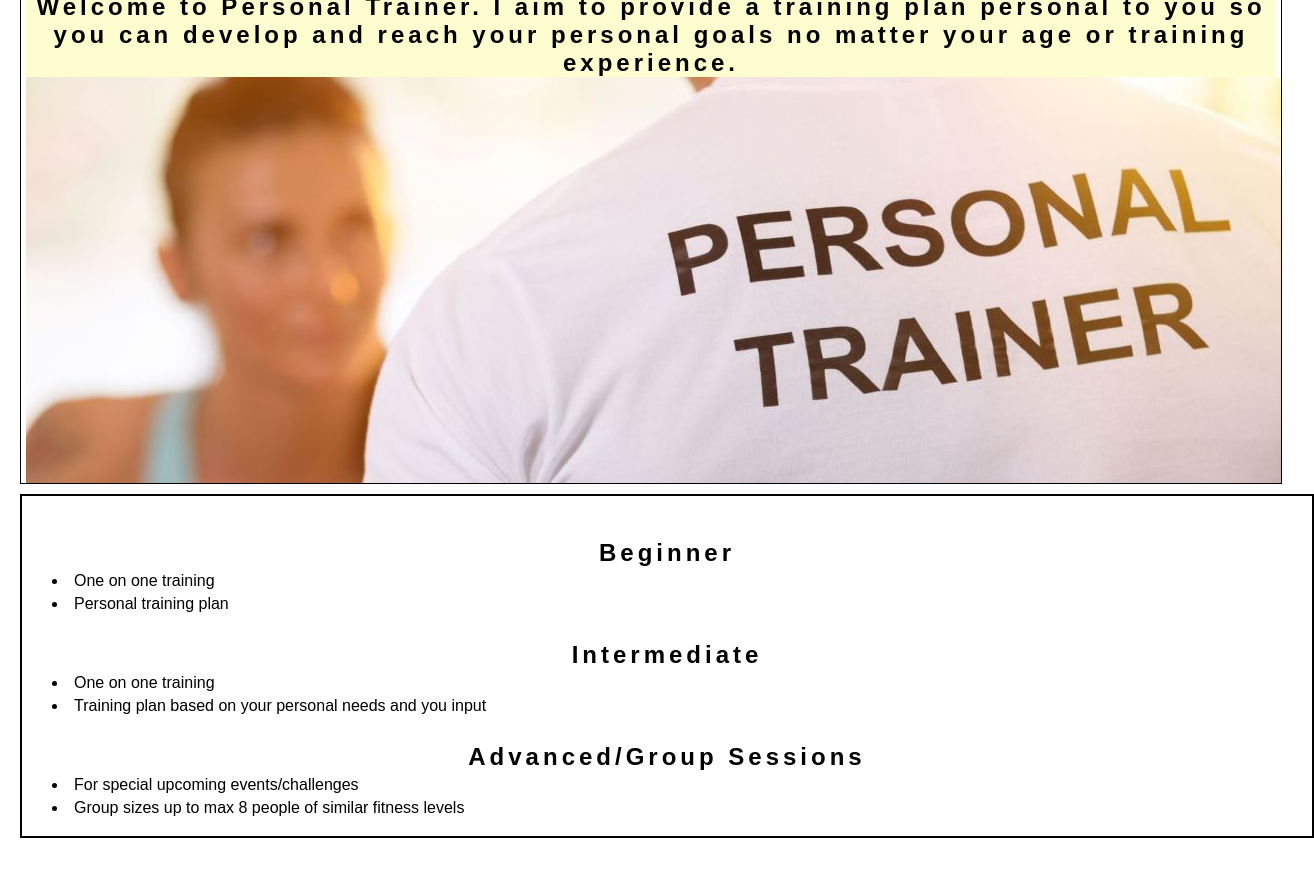
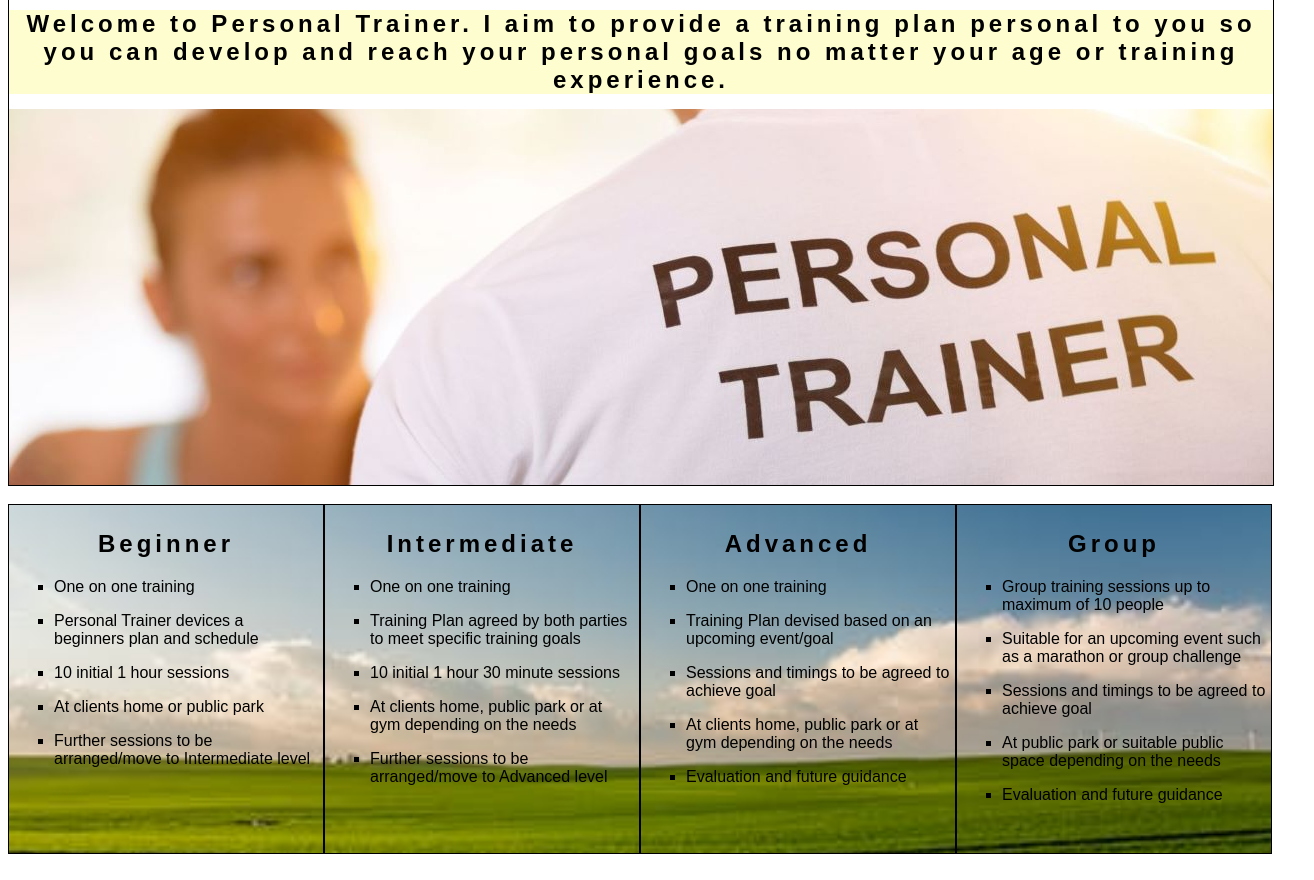
Before and after one commit to luis198327/Test1, a plain HTML site: page index.html in a window 1280 px wide. Shown: the part 143-1023 px from the top of the page, 1314 px wide, since content can reach past the window. Before the commit the page ends 991 px from the top, so only its background shows below. Drawn offline with Linux system fonts and the light colour scheme.

Commit message:
Add info

```diff
--- a/index.html
+++ b/index.html
@@ -35,31 +35,54 @@
         <div id="hero-image">
         </div>
     </section>
-    <section>
-        <div id="services">
-            <div id="beginner">
+    <br>
+    <section id="services">
+        <div>
             <h2>Beginner</h2>
             <ul>
-                    <li>One on one training</li>
-                    <li>Personal training plan</li>
+            <li><p>One on one training</p></li>
+            <li><p>Personal Trainer devices a beginners plan and schedule</p></li>
+            <li><p>10 initial 1 hour sessions</p></li>
+            <li>At clients home or public park</p></li>
+            <li><p>Further sessions to be arranged/move to Intermediate level</p></li>
             </ul>
         </div>
-            <div id="intermediate">
+        <div>
             <h2>Intermediate</h2>
             <ul>
-                    <li>One on one training</li>
-                    <li>Training plan based on your personal needs and you input</li>
+            <li><p>One on one training</p></li>
+            <li><p>Training Plan agreed by both parties to meet specific training goals</p></li>
+            <li><p>10 initial 1 hour 30 minute sessions</p></li>
+            <li><p>At clients home, public park or at gym depending on the needs</p></li>
+            <li><p>Further sessions to be arranged/move to Advanced level</p></li>
             </ul>
         </div>
-            <div id="advanced">
-                <h2>Advanced/Group Sessions</h2>
+        <div>
+            <h2>Advanced</h2>
             <ul>
-                    <li>For special upcoming events/challenges</li>
-                    <li>Group sizes up to max 8 people of similar fitness levels</li>
+            <li><p>One on one training</p></li>
+            <li><p>Training Plan devised based on an upcoming event/goal</p></li>
+            <li><p>Sessions and timings to be agreed to achieve goal</p></li>
+            <li><p>At clients home, public park or at gym depending on the needs</p></li>
+            <li><p>Evaluation and future guidance</p></li>
             </ul>
         </div>
+        <div>
+            <h2>Group</h2>
+            <ul>
+            <li><p>Group training sessions up to maximum of 10 people</p></li>
+            <li><p>Suitable for an upcoming event such as a marathon or group challenge</p></li>
+            <li><p>Sessions and timings to be agreed to achieve goal</p></li>
+            <li><p>At public park or suitable public space depending on the needs</p></li>
+            <li><p>Evaluation and future guidance</p></li>
+            </ul>
         </div>
         </section>
+        <br>
+
+        <!--* font awesome script -->
+    <script src="https://kit.fontawesome.com/e89da3dc48.js" crossorigin="anonymous"></script>
+
 </body>
 
 </html>
--- a/style.css
+++ b/style.css
@@ -1,16 +1,7 @@
-* {
-    margin: 5px;
-    padding: 0px;
-    border: none;
-}
 
 body {
     font-family: 'Montserrat', sans-serif;
     color: black;
-}
-
-header {
-    padding: 5px;
 }
 
 /* Headings */
@@ -43,6 +34,7 @@ header img:hover {
 
 #menu, #logo {
     line-height: 50px;
+    padding: 5px 5px;
 }
 
 #menu li {
@@ -68,7 +60,6 @@ header img:hover {
     height: 500px;
     width: 100%;
     overflow: hidden;
-    margin: 10px;
     border: 1px solid black;
 }
 
@@ -88,40 +79,28 @@ header img:hover {
 /*Services section */
 
 #services {
-    height: 300px;
     width: 100%;
-    border: 2px solid black;
-    padding: 20px;
-    }
-
-#beginner {
-    height: 200px;
-    width: 25%;
-    display: inline;
-    text-align: center;
-    background: rgb(0, 183, 255);
-    margin-right: 50px;
+    height: 350px;
+    background: url('green-field.jpeg') no-repeat center center;
+    background-size: cover;
+    background-position: center;
+    width: 100%;;
 }
 
-#intermediate {
-    height: 200px;
-    width: 25%;
-    text-align: center;
-    background: rgb(0, 183, 255);
-    margin-right: 50px;
-    display: inline;
+#services div {
+width: 25%;
+height: 350px;
+float: left;
+padding: 5px;
+box-sizing: border-box;
+border: 1px solid black;
+text-align: center;
 }
 
-#advanced {
-    height: 200px;
-    width: 25%;
-    display: inline;
-    text-align: center;
-    background: rgb(0, 183, 255);
-    margin-right: 50px;
+#services ul {
+    text-align: left;
+    list-style-type: square;
 }
-#services ul {
-    list-style-position: inside;
-    text-align: left;
-
+#services div:hover {
+    background: #fff;
 }
```
Also changed, not shown: green-field.jpeg (added). Lines whose indentation alone changed are shown as unchanged.
